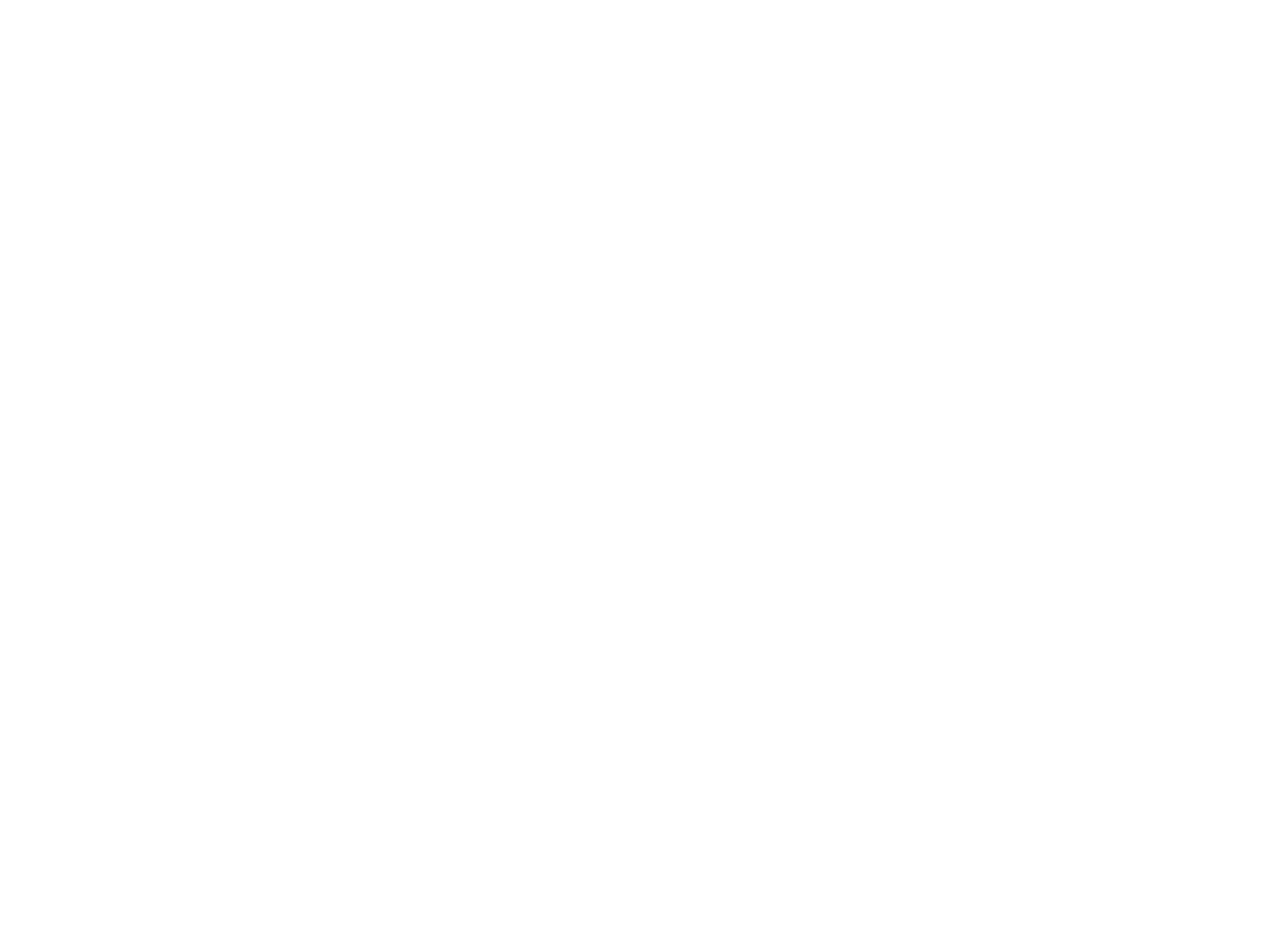
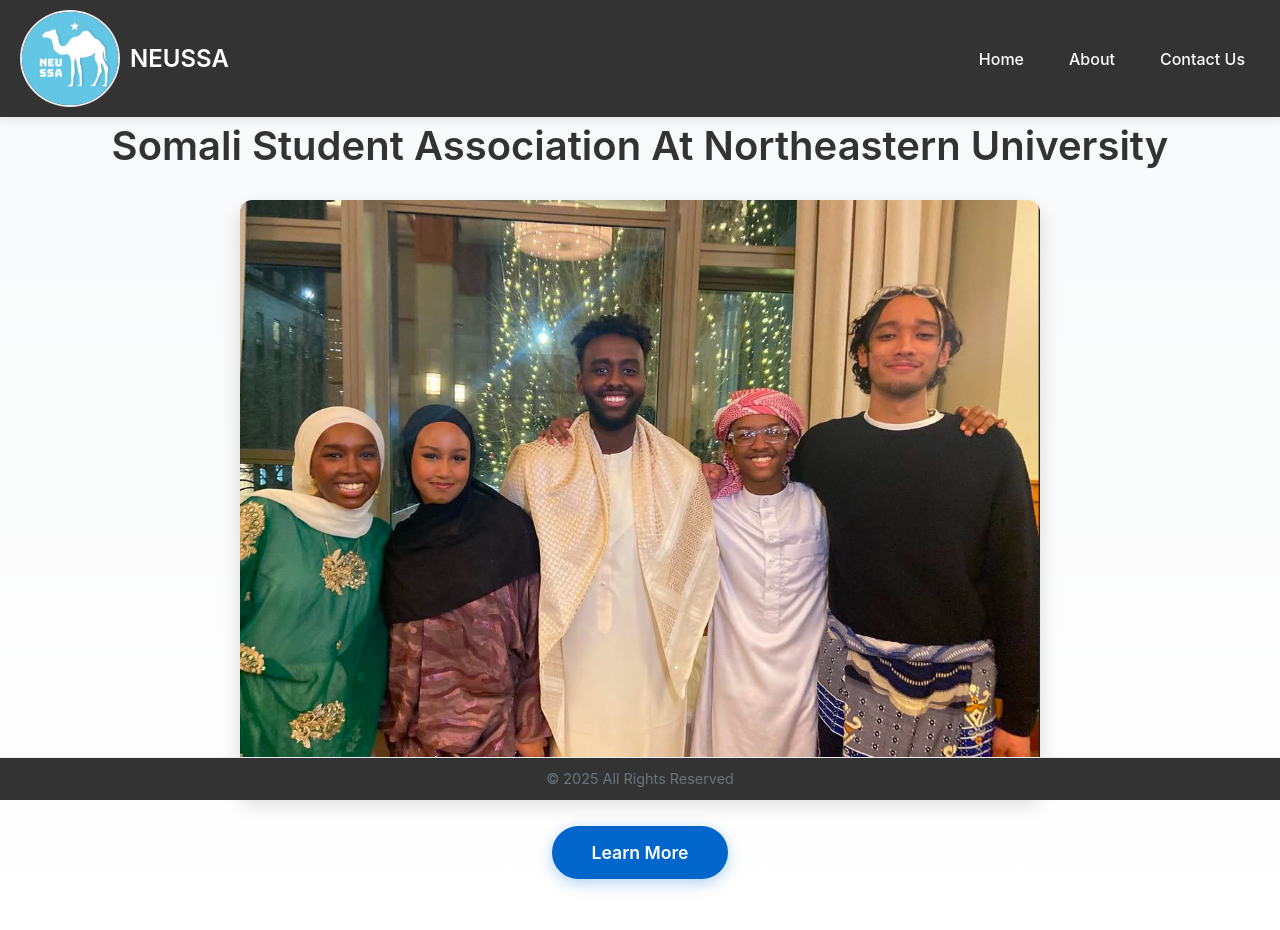
Before and after one commit to M2theI/SSA-Website, a React (Vite) app: page / in a window 1280 px wide. Shown: the top 930 px of the page. Before the commit the page ends 800 px from the top, so only its background shows below. Built offline with nearby package versions, Linux system fonts and the light colour scheme; the HTML template or start-up script is replaced by a standard one.

Commit message:
Fix image path handling and deployment configuration

```diff
--- a/src/App.tsx
+++ b/src/App.tsx
@@ -7,10 +7,8 @@
 import "./App.css";
 
 function App() {
-  const basename = process.env.VERCEL ? '/' : '/SSA-Website';
-
   return (
-    <Router basename={basename}>
+    <Router>
       <div className="App">
         <Header />
         <Routes>
--- a/src/Components/Header.tsx
+++ b/src/Components/Header.tsx
@@ -1,13 +1,12 @@
 import { Link } from "react-router-dom";
+import { getPublicPath } from "../utils/publicPath";
 import "./Header.css";
 
 const Header = () => {
-  const basePath = process.env.VERCEL ? '' : '/SSA-Website';
-
   return (
     <header className="header">
       <div className="logo-container">
-        <img src={`${basePath}/IMG_0566.jpg`} alt="Somali Student Association Logo" className="logo" />
+        <img src={getPublicPath("IMG_0566.jpg")} alt="Somali Student Association Logo" className="logo" />
         <h2 className="logo-text">NEUSSA</h2>
       </div>
       <nav>
--- a/src/Components/HeroSection.tsx
+++ b/src/Components/HeroSection.tsx
@@ -1,11 +1,11 @@
 import { useEffect, useState } from 'react';
 import { useNavigate } from 'react-router-dom';
+import { getPublicPath } from "../utils/publicPath";
 import "./HeroSection.css";
 
 const HeroSection = () => {
   const [isVisible, setIsVisible] = useState(false);
   const navigate = useNavigate();
-  const basePath = process.env.VERCEL ? '' : '/SSA-Website';
 
   useEffect(() => {
     setIsVisible(true);
@@ -21,7 +21,7 @@
         <h1 className="hero-title">Somali Student Association At Northeastern University</h1>
         <div className="hero-image">
           <img
-            src={`${basePath}/IMG_0567.jpg`}
+            src={getPublicPath("IMG_0567.jpg")}
             alt="SSA at Northeastern"
             className="hero-img"
           />
--- /dev/null
+++ b/src/utils/publicPath.ts
@@ -0,0 +1,9 @@
+/**
+ * Utility function to get the correct path for public assets
+ * This handles different environments (development, production, etc.)
+ */
+export function getPublicPath(path: string): string {
+  // Remove leading slash if present
+  const cleanPath = path.startsWith('/') ? path.substring(1) : path;
+  return `${import.meta.env.BASE_URL}${cleanPath}`;
+}
--- a/vite.config.ts
+++ b/vite.config.ts
@@ -4,5 +4,10 @@
 // https://vitejs.dev/config/
 export default defineConfig({
   plugins: [react()],
-  base: process.env.VERCEL ? '/' : '/SSA-Website/',
+  base: './',
+  server: {
+    fs: {
+      allow: ['..']
+    }
+  }
 })
```
